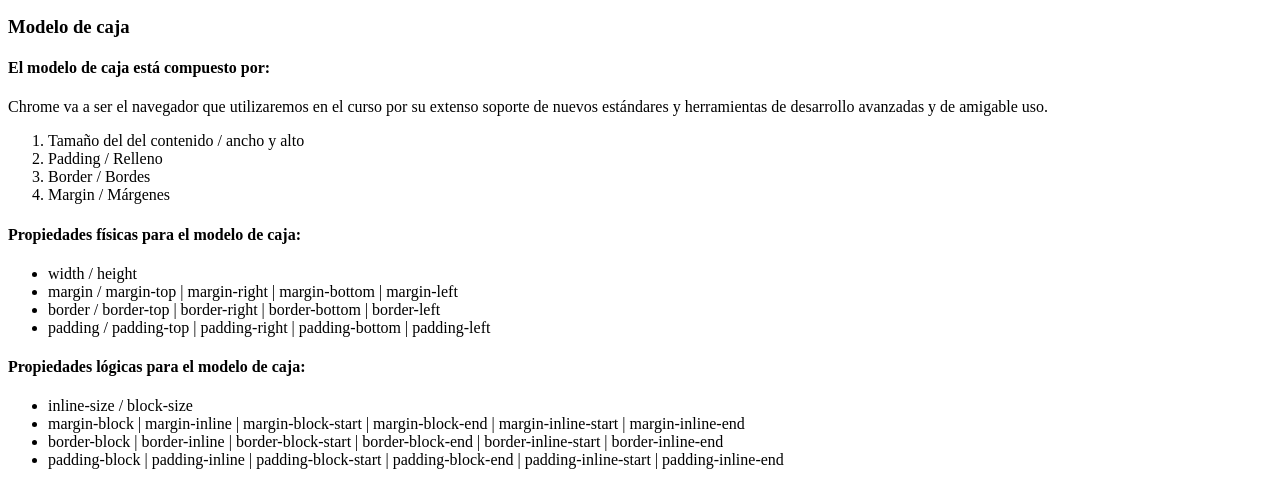
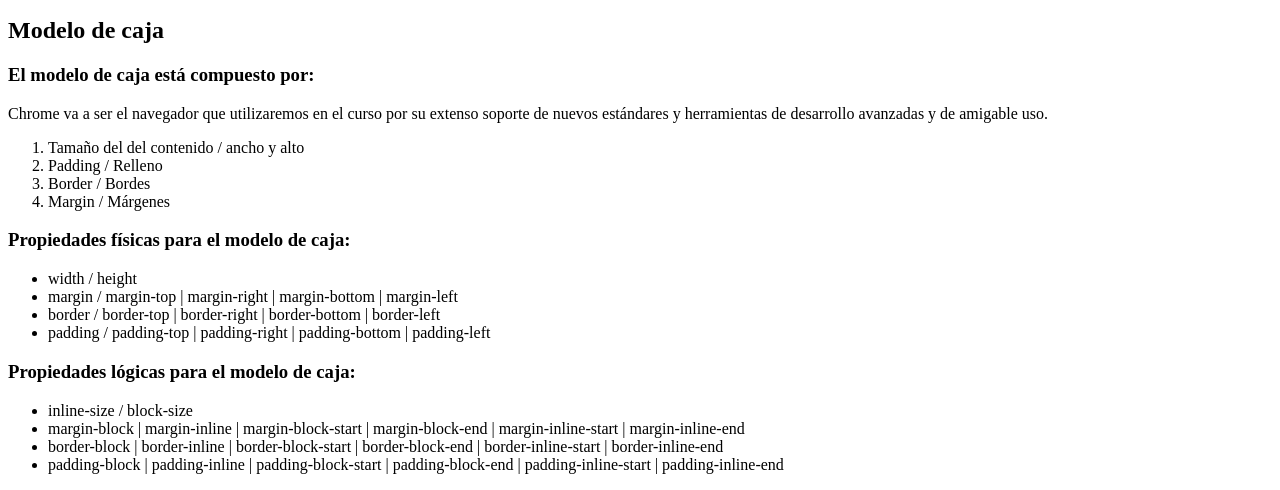
Before and after one commit to fernandezlara/curso-esencial-html-css, a plain HTML site: page index.html in a window 1280 px wide. Shown: the part 1971-2461 px from the top of the page. Drawn offline with Linux system fonts and the light colour scheme.

Commit message:
Semántica del Contenido

```diff
--- a/index.html
+++ b/index.html
@@ -98,8 +98,8 @@ la presentación de documentos HTML</p>
 <img src="images/image 5.png" alt="Logo de Cascading Style Sheets"
 
 <hr>
-<h3>Modelo de caja</h3>
-<h4>El modelo de caja está compuesto por:</h4>
+<h2>Modelo de caja</h2>
+<h3>El modelo de caja está compuesto por:</h3>
 <p>Chrome va a ser el navegador que utilizaremos en el curso por su extenso soporte de nuevos estándares y herramientas de
 desarrollo avanzadas y de amigable uso.</p>
 <ol>
@@ -108,20 +108,19 @@ desarrollo avanzadas y de amigable uso.</p>
   <li>Border / Bordes</li>
   <li>Margin / Márgenes</li>
 </ol>
-<h4>Propiedades físicas para el modelo de caja:</h4>
+<h3>Propiedades físicas para el modelo de caja:</h3>
 <ul>
   <li>width / height</li>
   <li>margin / margin-top | margin-right | margin-bottom | margin-left</li>
   <li>border / border-top | border-right | border-bottom | border-left</li>
   <li>padding / padding-top | padding-right | padding-bottom | padding-left</li>
 </ul>
-<h4>Propiedades lógicas para el modelo de caja:</h4>
+<h3>Propiedades lógicas para el modelo de caja:</h3>
 <ul>
   <li>inline-size / block-size</li>
   <li>margin-block | margin-inline | margin-block-start | margin-block-end | margin-inline-start | margin-inline-end</li>
   <li>border-block | border-inline | border-block-start | border-block-end | border-inline-start | border-inline-end</li>
   <li>padding-block | padding-inline | padding-block-start | padding-block-end | padding-inline-start | padding-inline-end</li>
-
 </ul>
 
 </body>
```
